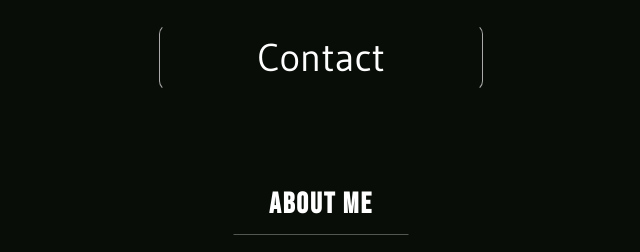
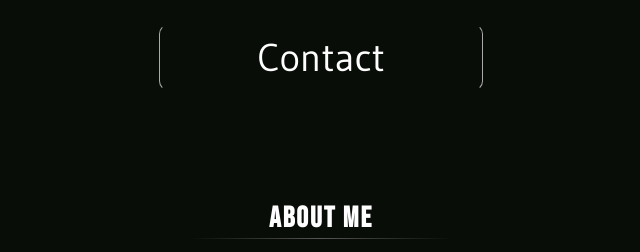
Before and after one commit to HyperTTPS/HyperTTPS.github.io, a website: page index.html in a window 1280 px wide. Shown: the part 700-952 px from the top of the page, without its empty margins (319-959 px from the left). Drawn offline with Linux system fonts and the light colour scheme.

Commit message:
Added line under h2

```diff
--- a/src/scss/main.scss
+++ b/src/scss/main.scss
@@ -38,3 +38,14 @@ body {
 h1, h2{
   text-align: center;
 }
+
+.faded-splitter {
+  height: 1px;
+  width: 100%;
+  background: linear-gradient(to right, transparent, #aaa 20%, #aaa 80%, transparent);
+  margin: auto;
+}
+
+.w25 {
+  width: 25%;
+}
--- a/src/scss/pages/index.scss
+++ b/src/scss/pages/index.scss
@@ -101,22 +101,39 @@
 }
 
 section {
+  /* h2 { */
+  /*   border: 1px solid #0000; */
+  /*   border-right-color: #aaa; */
+  /*   border-bottom-color: rgba(255, 255, 255, 0.3); */
+  /*   transition: 250ms ease-in-out; */
+  /**/
+  /*   width: fit-content; */
+  /*   padding: 0.5rem 2rem; */
+  /*   margin: auto; */
+  /* } */
+
   h2 {
-    border: 1px solid #0000;
-    /* border-right-color: #aaa; */
-    border-bottom-color: rgba(255, 255, 255, 0.3);
-    transition: 250ms ease-in-out;
-
-    width: fit-content;
-    padding: 0.5rem 2rem;
-    margin: auto;
+    position: relative;
   }
 
-  &:hover {
-    h2 {
-      /* border-right-color: v.$tertiary-color; */
-      border-bottom-color: v.$tertiary-color;
-    }
+  h2::after {
+    content: "";
+    width: 25%;
+    height: 1px;
+    position: absolute;
+    bottom: 1px;
+    left: 50%;
+    transform: translateX(-50%);
+
+    background-color: #555;
+    transition: 250ms ease-in-out;
+    mask-image: linear-gradient(to right, transparent, black, transparent);
+    mask-size: 100% 100%;
+    mask-repeat: no-repeat;
+  }
+
+  &:hover h2::after {
+    background-color: v.$tertiary-color
   }
 }
 
```
Also changed, not shown: dist/css/main.css, dist/css/pages/index.css.
